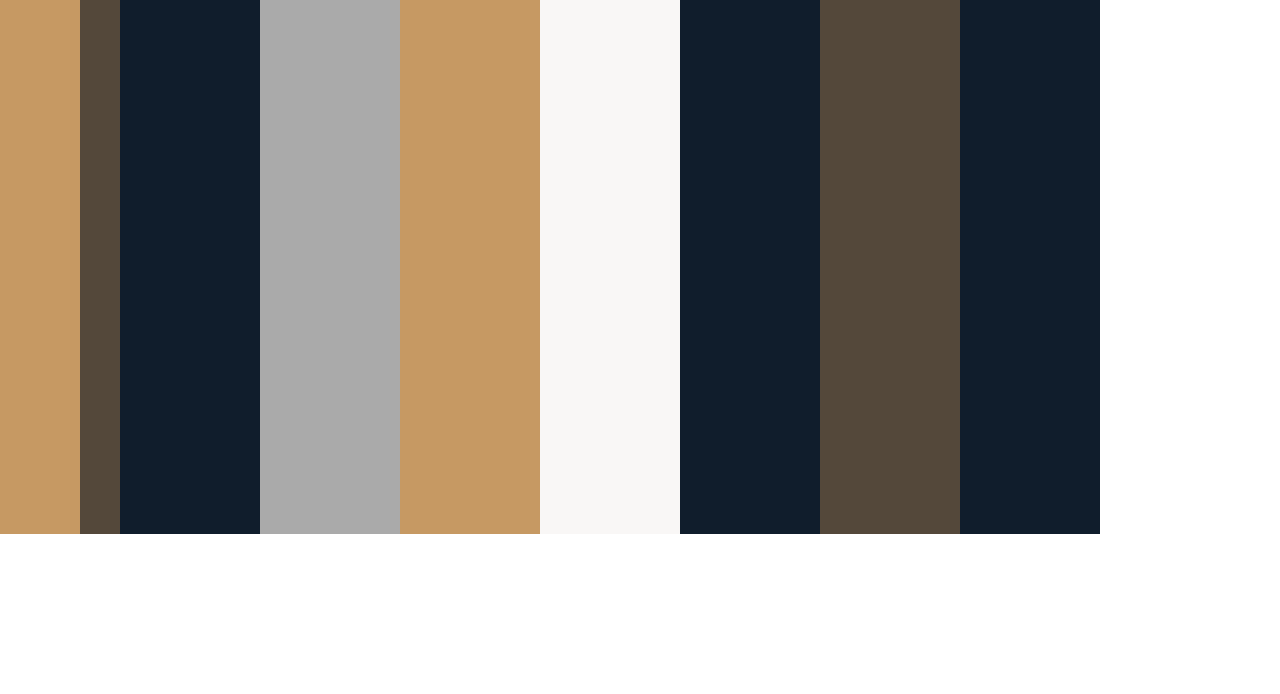
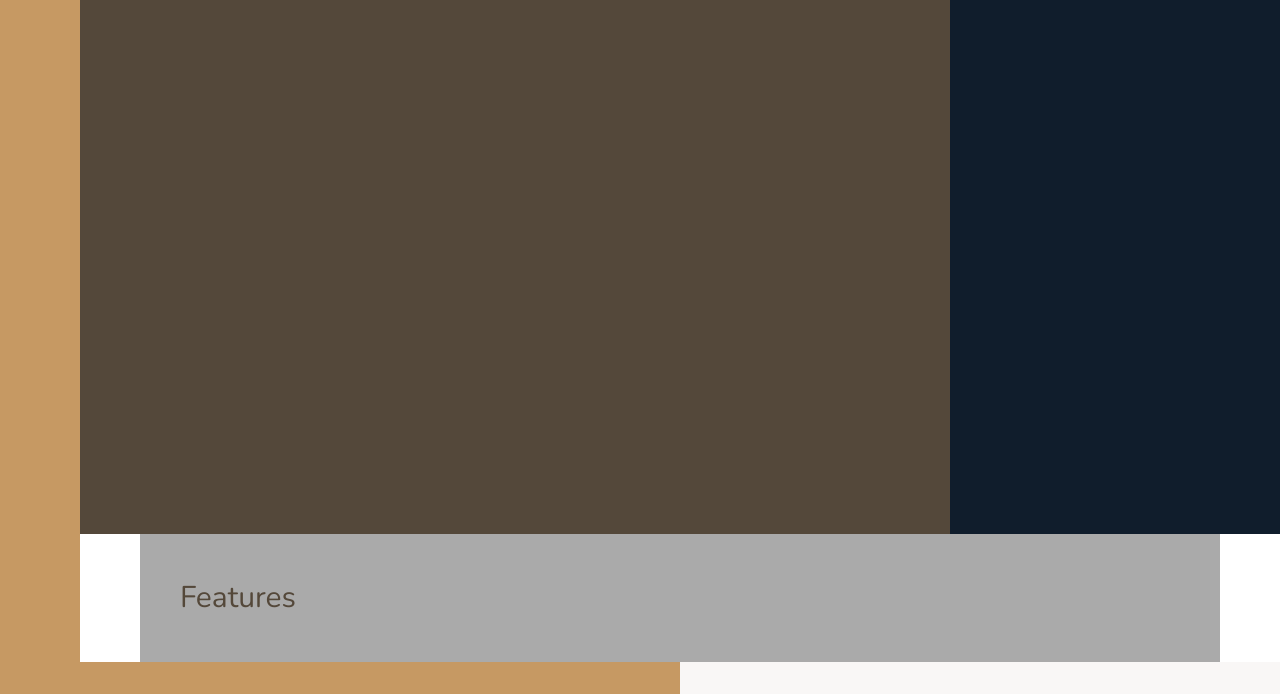
Before and after one commit to steveninouye/NEXTER-CSS-grid, a website: page index.html in a window 1280 px wide. Shown: the part 106-800 px from the top of the page. Drawn offline with nearby package versions, Linux system fonts and the light colour scheme.

Commit message:
positioned sections/divs into their respective areas in the grid

```diff
--- a/sass/_base.scss
+++ b/sass/_base.scss
@@ -38,9 +38,17 @@ body {
   display: grid;
   grid-template-rows: 80vh min-content 40vw repeat(3, min-content);
   grid-template-columns:
-    [sidebar-start] 8rem [sidebar-end full-start] 1fr [center-start] repeat(
-      8,
-      [col-start] minmax(min-content, 14rem) [col-end]
-    )
-    [center-end] 1fr [full-end]; // left column is fixed and centers 8 columns in the center of 2 columns (1fr)
+    [sidebar-start] 8rem [sidebar-end full-start] minmax(
+      6rem,
+      1fr
+    ) [center-start] repeat(8, [col-start] minmax(min-content, 14rem) [col-end])
+    [center-end] minmax(
+      6rem,
+      1fr
+    ) [full-end]; // left column is fixed and centers 8 columns in the center of 2 columns (1fr)
+
+  & > * {
+    padding: 40px;
+    font-size: 3rem;
+  }
 }
--- a/sass/_features.scss
+++ b/sass/_features.scss
@@ -1,3 +1,4 @@
 .features {
   background-color: $color-grey-light-2;
+  grid-column: center-start / center-end;
 }
--- a/sass/_footer.scss
+++ b/sass/_footer.scss
@@ -1,3 +1,4 @@
 .footer {
   background-color: $color-secondary;
+  grid-column: full-start / full-end;
 }
--- a/sass/_gallery.scss
+++ b/sass/_gallery.scss
@@ -1,3 +1,4 @@
 .gallery {
   background-color: $color-grey-dark-1;
+  grid-column: full-start / full-end;
 }
--- a/sass/_header.scss
+++ b/sass/_header.scss
@@ -1,3 +1,4 @@
 .header {
   background-color: $color-grey-dark-1;
+  grid-column: full-start / col-end 6;
 }
--- a/sass/_homes.scss
+++ b/sass/_homes.scss
@@ -1,3 +1,4 @@
 .homes {
   background-color: $color-secondary;
+  grid-column: center-start / center-end;
 }
--- a/sass/_realtors.scss
+++ b/sass/_realtors.scss
@@ -1,3 +1,4 @@
 .realtors {
   background-color: $color-secondary;
+  grid-column: col-start 7 / full-end;
 }
--- a/sass/_sidebar.scss
+++ b/sass/_sidebar.scss
@@ -1,3 +1,5 @@
 .sidebar {
   background-color: $color-primary;
+  grid-column: sidebar-start / sidebar-end;
+  grid-row: 1/-1;
 }
--- a/sass/_story.scss
+++ b/sass/_story.scss
@@ -1,9 +1,11 @@
 .story {
   &__pictures {
     background-color: $color-primary;
+    grid-column: full-start / col-end 4;
   }
 
   &__content {
     background-color: $color-grey-light-1;
+    grid-column: col-start 5 / full-end;
   }
 }
```
Also changed, not shown: css/style.css.
